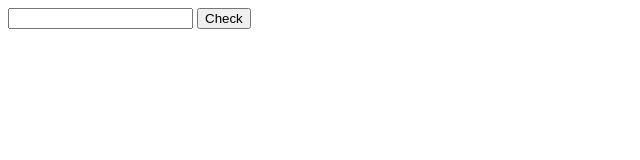
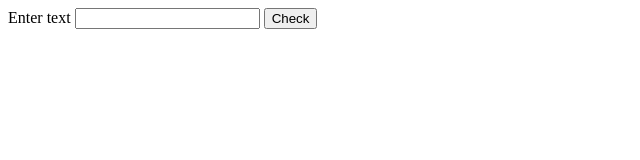
Before and after one commit to Guzillo/freecodecamp-projects, a plain HTML site: page javascript/palindrome-checker/index.html in a window 1280 px wide. Shown: the whole page, without its empty margins (0-640 px from the left). Drawn offline with Linux system fonts and the light colour scheme.

Commit message:
Minor changes

```diff
--- a/javascript/palindrome-checker/index.html
+++ b/javascript/palindrome-checker/index.html
@@ -7,13 +7,10 @@
 </head>
 
 <body>
-
-        <input id="text-input" required>
+<label for="text-input">Enter text</label>
+<input id="text-input" required>
             <button id="check-btn">Check</button>
-        </input>
         <div id="result"></div>
-
-
 <script src="script.js"></script>
 </body>
 
```
